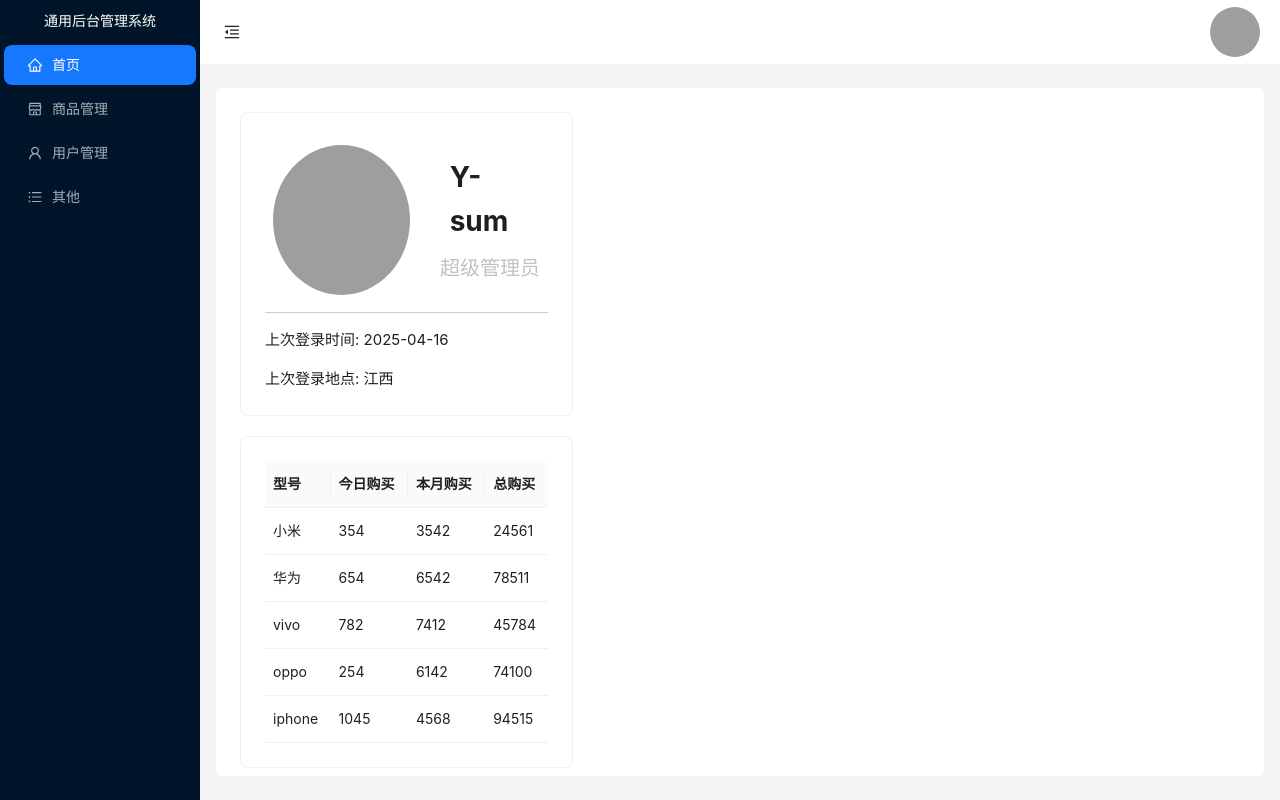
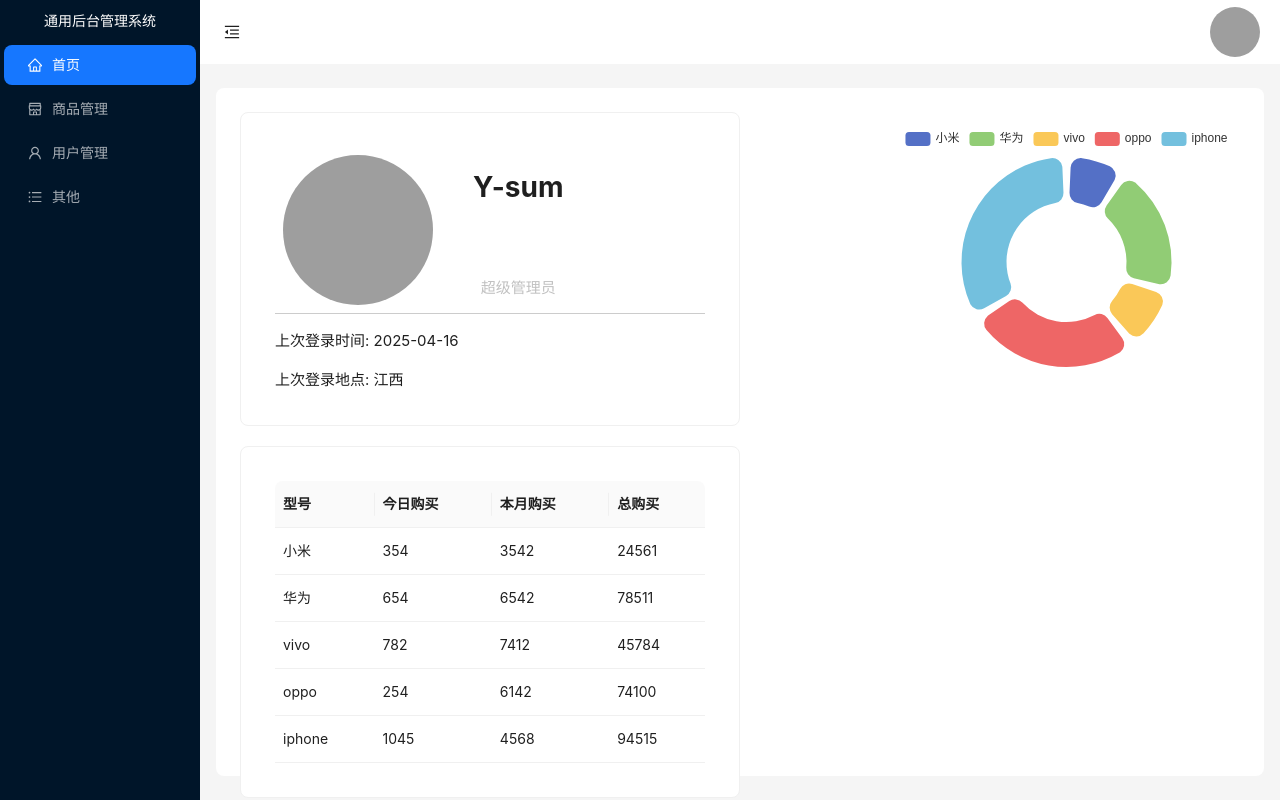
Before and after one commit to ikun666xiadan/react-admin-frontend, a React (Create React App) app: page /home in a window 1280 px wide. Built offline with nearby package versions, Linux system fonts and the light colour scheme; data requests are answered from the project's data file; grey boxes are pictures that could not be loaded.

Commit message:
feat: video图表渲染封装

```diff
--- a/package.json
+++ b/package.json
@@ -10,6 +10,7 @@
     "@testing-library/user-event": "^13.5.0",
     "antd": "^5.24.7",
     "axios": "^1.8.4",
+    "echarts": "^5.6.0",
     "react": "^19.1.0",
     "react-dom": "^19.1.0",
     "react-redux": "^9.2.0",
@@ -22,7 +23,7 @@
     "build": "react-scripts build",
     "test": "react-scripts test",
     "eject": "react-scripts eject",
-    "server":"json-server ./src/server/data.json --port 8888"
+    "server": "json-server ./src/server/data.json --port 8888"
   },
   "eslintConfig": {
     "extends": [
--- a/src/pages/Home/TableList/inedx.js
+++ b/src/pages/Home/TableList/inedx.js
@@ -34,7 +34,7 @@ const TableList = ()=>{
       getTableList()
     },[])
     return (
-        <Row>
+      <Row>
         <Col span={8}>
           <Card className="user_info" hoverable>
             <Table columns={columns} dataSource={tableData} rowKey="id" size="middle" pagination={false}/>
--- /dev/null
+++ b/src/pages/Home/VideoEcharts/index.js
@@ -0,0 +1,82 @@
+import React, { useEffect, useRef, useState } from "react";
+import * as echarts from "echarts/core";
+import { TooltipComponent, LegendComponent } from "echarts/components";
+import { PieChart } from "echarts/charts";
+import { LabelLayout } from "echarts/features";
+import { CanvasRenderer } from "echarts/renderers";
+import { getVideoData } from "../../../apis/videoData";
+
+// 注册必要的组件
+echarts.use([
+  TooltipComponent,
+  LegendComponent,
+  PieChart,
+  CanvasRenderer,
+  LabelLayout,
+]);
+
+const VideoEcharts = () => {
+  const chartRef = useRef(null); // 使用 useRef 获取 DOM 节点
+  const [data,setData] = useState([])
+  useEffect(()=>{
+    const getData = async ()=>{
+      const res = await getVideoData()
+      setData(res)
+    }
+    getData()
+  },[])
+  useEffect(() => {
+    // 初始化图表
+    const myChart = echarts.init(chartRef.current);
+
+    // 配置项
+    const option = {
+      tooltip: {
+        trigger: "item",
+      },
+      legend: {
+        top: "5%",
+        left: "center",
+      },
+      series: [
+        {
+          name: "Phone Info",
+          type: "pie",
+          radius: ["40%", "70%"],
+          avoidLabelOverlap: false,
+          padAngle: 5,
+          itemStyle: {
+            borderRadius: 10,
+          },
+          label: {
+            show: false,
+            position: "center",
+          },
+          emphasis: {
+            label: {
+              show: true,
+              fontSize: 20,
+              fontWeight: "bold",
+            },
+          },
+          labelLine: {
+            show: false,
+          },
+          data: data
+        },
+      ],
+    };
+
+    // 设置图表配置
+    myChart.setOption(option);
+
+    // 组件卸载时销毁图表
+    return () => {
+      myChart.dispose();
+    };
+  }, [data]); // 空依赖数组表示只在组件挂载时运行
+
+  return <div ref={chartRef} style={{width:"100%", height: "300px",minHeight: "300px" }} />
+};
+
+export default VideoEcharts;
--- a/src/pages/Home/index.css
+++ b/src/pages/Home/index.css
@@ -2,6 +2,16 @@
     display: flex;
     flex-direction: column;
     gap: 20px;
+}
+
+.top_content{
+    display: flex;
+    gap: 30rem;
+}
+
+.user_info{
+    width: 500px;
+    padding: 10px;
 }
 
 .user{
@@ -23,7 +33,8 @@
     justify-content: space-between;
     align-items: center;
     p{
-        font-size: 20px;
+        font-size: 15px;
+        margin-bottom: 5px;
         color: #c1c1c1;
     }
 }
--- a/src/pages/Home/index.js
+++ b/src/pages/Home/index.js
@@ -1,11 +1,15 @@
 import "./index.css";
+import VideoEcharts from "./VideoEcharts";
 import TableList from "./TableList/inedx";
 import UserInfo from "./UserInfo";
 
 function Home() {
   return (
     <div className="home">
-      <UserInfo/>
+      <div className="top_content">
+        <UserInfo/>
+        <VideoEcharts/>
+      </div>
       <TableList/>
     </div>
   );
--- a/src/server/data.json
+++ b/src/server/data.json
@@ -3,27 +3,26 @@
     {
       "id": 1,
       "name": "小米",
-      "money": 2699
+      "value": 2699
     },
     {
       "id": 2,
       "name": "华为",
-      "money": 5999
+      "value": 5999
     },
     {
       "id": 3,
       "name": "vivo",
-      "money": 2899
+      "value": 2899
     },
     {
-      "id": 4,
       "name": "oppo",
-      "money": 7949
+      "value": 7949
     },
     {
       "id": 5,
       "name": "iphone",
-      "money": 9999
+      "value": 9999
     }
   ],
   "userData": [
```
Also changed, not shown: 2 other files (tests, documents, lock files or other folders).
